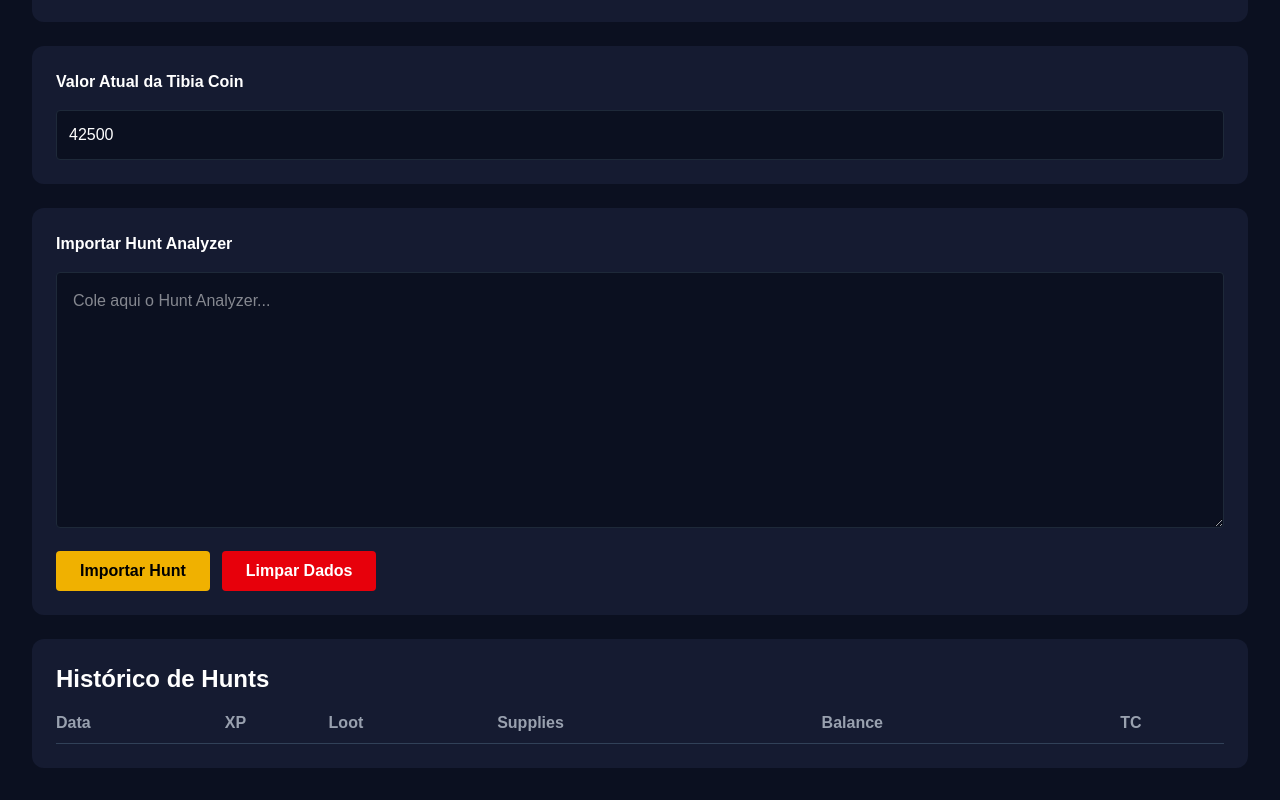
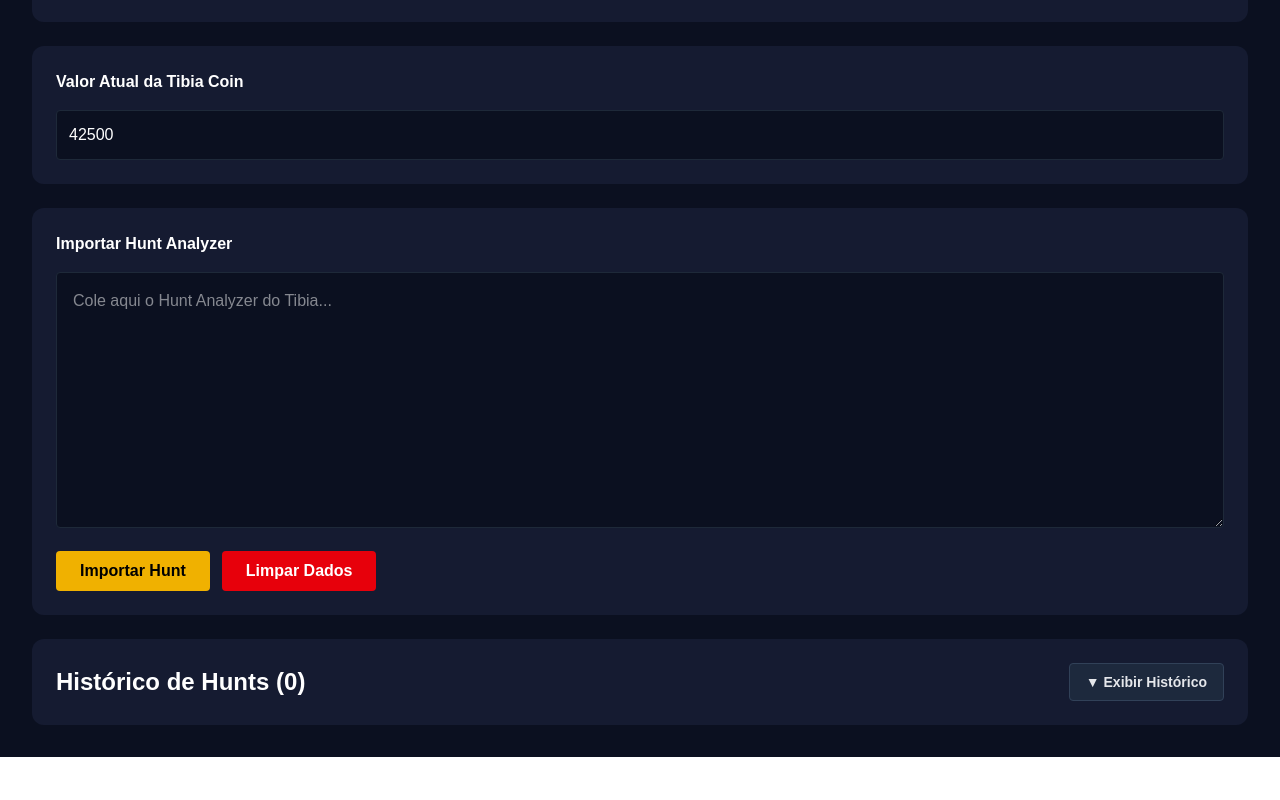
Before and after one commit to panicokina/Meu-Projeto-Tibia-ERP, a Next.js app: page / in a window 1280 px wide. Shown: the part 358-1158 px from the top of the page. After the commit the page ends 1115 px from the top, so only its background shows below. Built offline with nearby package versions, Linux system fonts and the light colour scheme.

Commit message:
frufruzin

```diff
--- a/app/page.tsx
+++ b/app/page.tsx
@@ -24,6 +24,12 @@ export default function Home() {
   const [totalXp, setTotalXp] = useState(0);
 
   const [history, setHistory] = useState<Hunt[]>([]);
+
+  // Estado para controlar se o histórico está visível ou oculto
+  const [showHistory, setShowHistory] = useState(false);
+
+  // Mensagem de erro ao tentar importar
+  const [errorMessage, setErrorMessage] = useState("");
 
   // Flag para controle de carregamento do localStorage
   const [isLoaded, setIsLoaded] = useState(false);
@@ -86,11 +92,29 @@ export default function Home() {
   ]);
 
   function importHunt() {
+    setErrorMessage(""); // Limpa mensagem de erro anterior
+
+    if (!analyzer.trim()) {
+      setErrorMessage("Por favor, cole o texto do Hunt Analyzer antes de importar.");
+      return;
+    }
+
+    // Validação de formato: verifica se o texto realmente é do Tibia
+    const hasLoot = /Loot:\s*/.test(analyzer);
+    const hasSupplies = /Supplies:\s*/.test(analyzer);
+    const hasBalance = /Balance:\s*/.test(analyzer);
+    const hasXp = /(?:^|\n)\s*XP Gain:\s*/.test(analyzer);
+
+    if (!hasLoot || !hasSupplies || !hasBalance || !hasXp) {
+      setErrorMessage(
+        "Formato inválido! Certifique-se de copiar todo o bloco do Hunt Analyzer do Tibia (deve conter Loot, Supplies, Balance e XP Gain)."
+      );
+      return;
+    }
+
     const lootMatch = analyzer.match(/Loot:\s*([\d.]+)/);
     const suppliesMatch = analyzer.match(/Supplies:\s*([\d.]+)/);
     const balanceMatch = analyzer.match(/Balance:\s*([\d.]+)/);
-
-    // Busca estritamente por "XP Gain:" (ignorando o Raw XP Gain)
     const xpMatch = analyzer.match(/(?:^|\n)\s*XP Gain:\s*([\d.]+)/);
 
     const lootValue = lootMatch
@@ -129,7 +153,6 @@ export default function Home() {
     };
 
     setHistory((prev) => [newHunt, ...prev]);
-
     setAnalyzer("");
   }
 
@@ -150,7 +173,6 @@ export default function Home() {
       setTotalXp(0);
       setHistory([]);
 
-      // Fecha modal e limpa os campos de senha
       setShowAuthModal(false);
       setAuthUsername("");
       setAuthPassword("");
@@ -262,12 +284,19 @@ export default function Home() {
 
           <textarea
             value={analyzer}
-            onChange={(e) =>
-              setAnalyzer(e.target.value)
-            }
+            onChange={(e) => {
+              setAnalyzer(e.target.value);
+              if (errorMessage) setErrorMessage("");
+            }}
             className="w-full h-64 bg-[#0B1020] p-4 rounded border border-gray-800 focus:outline-none focus:border-yellow-500"
-            placeholder="Cole aqui o Hunt Analyzer..."
+            placeholder="Cole aqui o Hunt Analyzer do Tibia..."
           />
+
+          {errorMessage && (
+            <p className="mt-2 text-red-400 font-medium text-sm">
+              ⚠️ {errorMessage}
+            </p>
+          )}
 
           <div className="flex gap-3 mt-4">
             <button
@@ -286,12 +315,26 @@ export default function Home() {
           </div>
         </div>
 
+        {/* HISTÓRICO EXPANDÍVEL / OCULTÁVEL */}
         <div className="mt-6 bg-[#151B31] p-6 rounded-xl">
-          <h2 className="text-2xl mb-4 font-bold">
-            Histórico de Hunts
+          <div className="flex items-center justify-between">
+            <h2 className="text-2xl font-bold">
+              Histórico de Hunts ({history.length})
             </h2>
 
-          <div className="overflow-x-auto">
+            <button
+              onClick={() => setShowHistory(!showHistory)}
+              className="bg-slate-800 hover:bg-slate-700 text-gray-200 px-4 py-2 rounded font-semibold text-sm transition border border-slate-700"
+            >
+              {showHistory ? "▲ Ocultar Histórico" : "▼ Exibir Histórico"}
+            </button>
+          </div>
+
+          {showHistory && (
+            <div className="mt-6 overflow-x-auto">
+              {history.length === 0 ? (
+                <p className="text-gray-400 text-center py-4">Nenhuma hunt registrada até o momento.</p>
+              ) : (
                 <table className="w-full">
                   <thead>
                     <tr className="text-left border-b border-slate-700 text-gray-400">
@@ -335,7 +378,9 @@ export default function Home() {
                     ))}
                   </tbody>
                 </table>
+              )}
             </div>
+          )}
         </div>
       </main>
 
```
Lines whose indentation alone changed are shown as unchanged.
